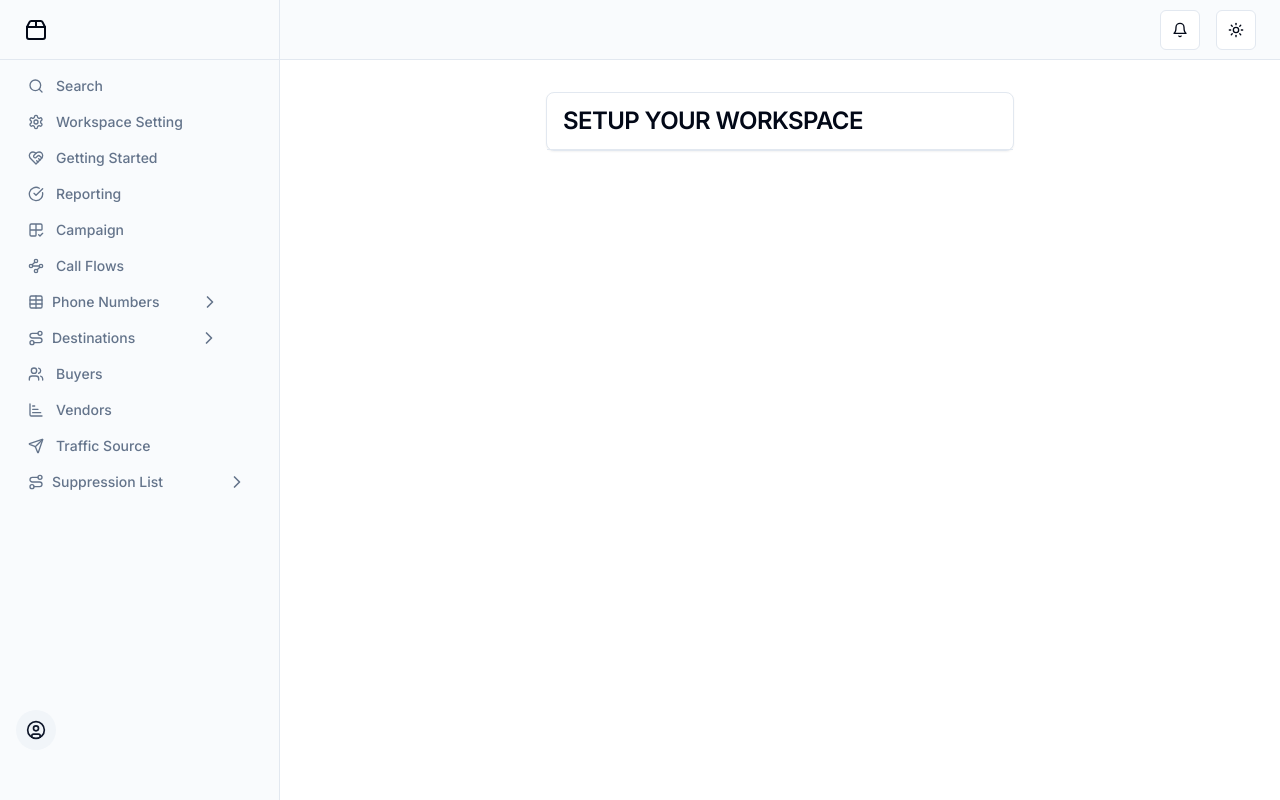
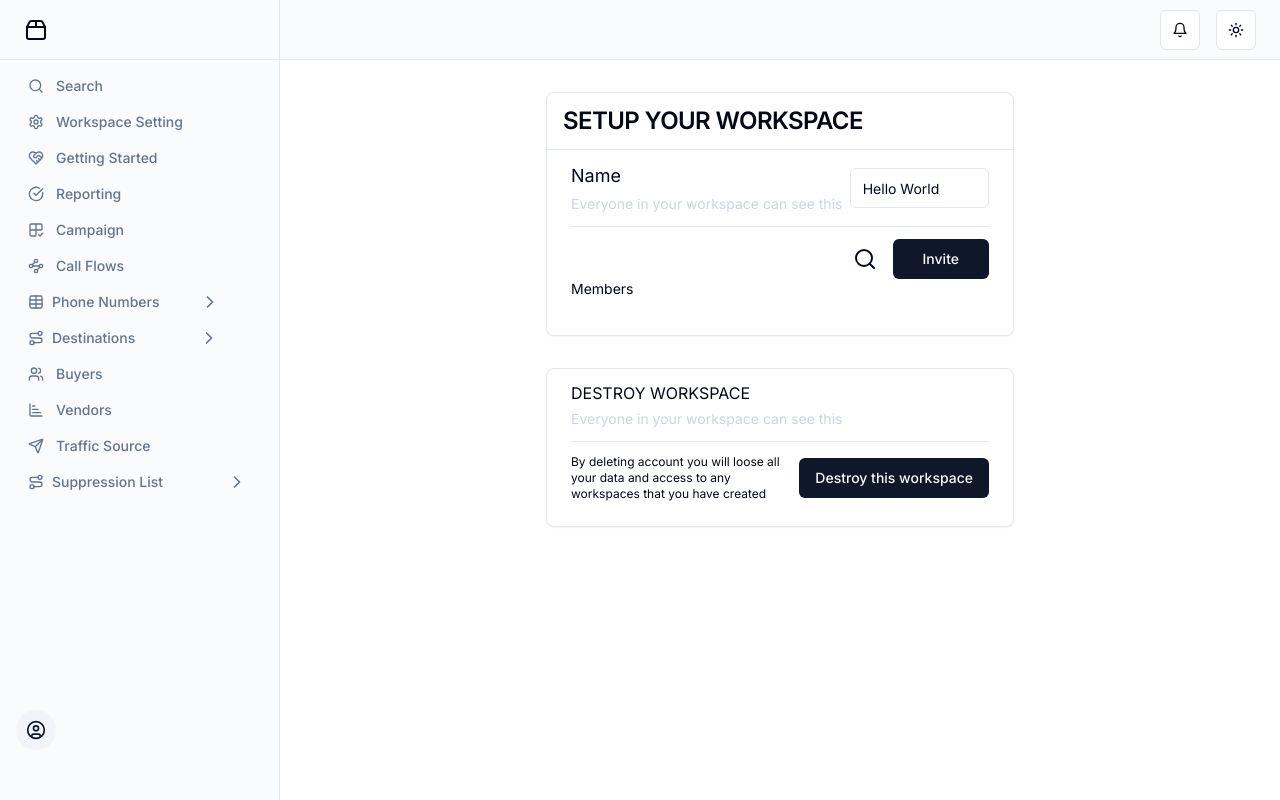
Before and after one commit to mubinkg/call-tracking-frontend, a Next.js app: page /workspace in a window 1280 px wide. Built offline with nearby package versions, Linux system fonts and the light colour scheme.

Commit message:
add workspace

```diff
--- a/src/app/(tracker)/workspace/page.tsx
+++ b/src/app/(tracker)/workspace/page.tsx
@@ -1,6 +1,9 @@
-import { Card, CardTitle } from "@/components/ui/card";
+import { Button } from "@/components/ui/button";
+import { Card, CardContent, CardTitle } from "@/components/ui/card";
+import { Input } from "@/components/ui/input";
+import { SearchIcon } from "lucide-react";
 
-export default function page(){
+export default function page() {
     return (
         <div>
             <div className="m-[2rem] flex items-center justify-center">
@@ -11,6 +14,46 @@ export default function page(){
                         </div>
                         <hr />
                     </CardTitle>
+                    <CardContent>
+                        <div className="my-3 flex justify-between items-center">
+                            <div>
+                                <h4 className="text-lg mb-1">Name</h4>
+                                <p className="text-sm text-slate-300">Everyone in your workspace can see this</p>
+                            </div>
+                            <Input className="w-4/12" value="Hello World" />
+                        </div>
+                        <hr />
+                        <div className="my-3">
+                            <div className="flex justify-end">
+                                <div className="flex items-center gap-4">
+                                    <SearchIcon />
+                                    <Button className="px-[30px]">Invite</Button>
+                                </div>
+                            </div>
+                            <div>
+                                <p className="text-sm">Members</p>
+                            </div>
+                        </div>
+                    </CardContent>
+                </Card>
+            </div>
+            <div className="m-[2rem] flex items-center justify-center">
+                <Card className="lg:w-6/12 md:w-12/12">
+                    <CardContent>
+                        <div className="my-3 flex justify-between items-center">
+                            <div>
+                                <h4 className="text-xxl mb-1">DESTROY WORKSPACE</h4>
+                                <p className="text-sm text-slate-300">Everyone in your workspace can see this</p>
+                            </div>
+                        </div>
+                        <hr />
+                        <div className="flex items-center mt-3">
+                            <h2 className="text-xs">
+                            By deleting account you will loose all your data and access to any workspaces that you have created
+                            </h2>
+                            <Button>Destroy this workspace</Button>
+                        </div>
+                    </CardContent>
                 </Card>
             </div>
         </div>
--- /dev/null
+++ b/src/icons/Search.tsx
@@ -0,0 +1,30 @@
+import React from 'react'
+
+const Search = () => {
+    return (
+        <svg
+            width="24px"
+            height="24px"
+            viewBox="0 0 24 24"
+            fill="none"
+            xmlns="http://www.w3.org/2000/svg"
+            className='dark:color-[#fff]'
+        >
+            <g id="SVGRepo_bgCarrier" strokeWidth={0} />
+            <g id="SVGRepo_tracerCarrier" strokeLinecap="round" strokeLinejoin="round" />
+            <g id="SVGRepo_iconCarrier">
+                {" "}
+                <path
+                    d="M15.7955 15.8111L21 21M18 10.5C18 14.6421 14.6421 18 10.5 18C6.35786 18 3 14.6421 3 10.5C3 6.35786 6.35786 3 10.5 3C14.6421 3 18 6.35786 18 10.5Z"
+                    stroke="#000000"
+                    strokeWidth={2}
+                    strokeLinecap="round"
+                    strokeLinejoin="round"
+                />{" "}
+            </g>
+        </svg>
+
+    )
+}
+
+export default Search
```
